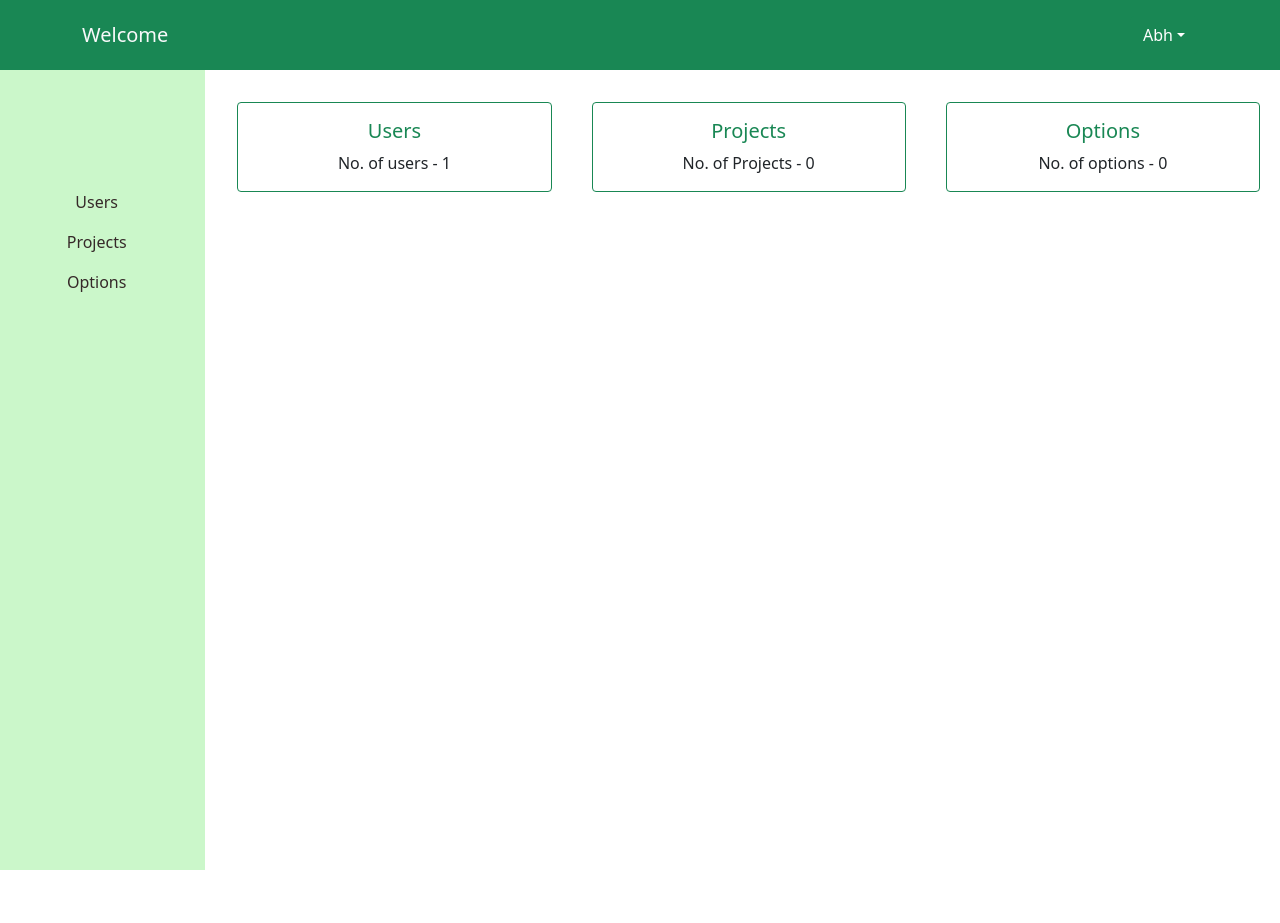
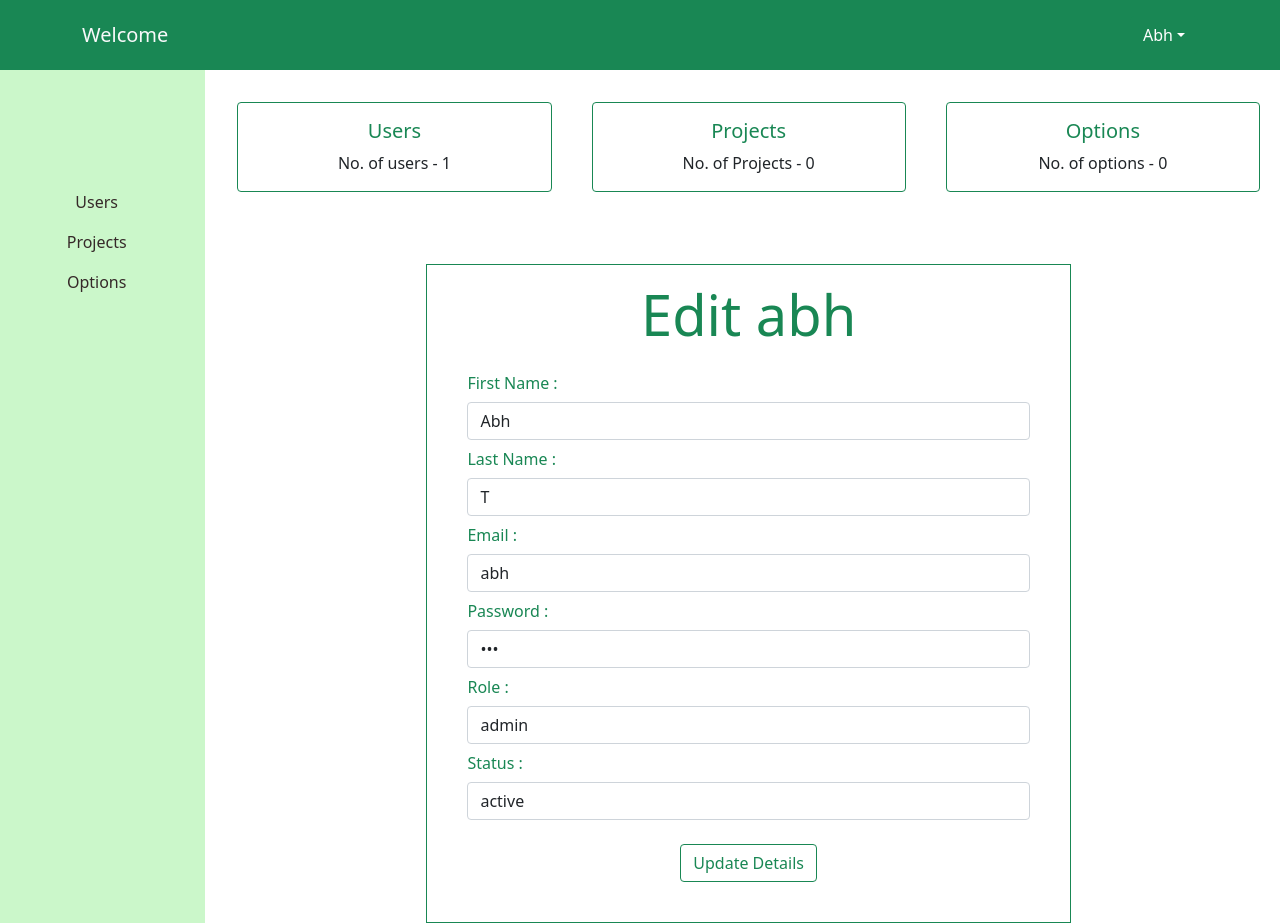
Before and after one commit to recursorit/CRM-app-abh, a React (Create React App) app: page /login/AdminEdit in a window 1280 px wide. Before the commit the page ends 870 px from the top, so only its background shows below. Built offline with nearby package versions, Linux system fonts and the light colour scheme.

Commit message:
routing adjusted

```diff
--- a/src/App.js
+++ b/src/App.js
@@ -9,8 +9,7 @@ import {
 import Login from './Components/Login';
 import Register from './Components/Register';
 import UserDashboard from './Components/UserDashboard';
-import EditUser from './Components/editUser';
-import AdminEdit from './Components/AdminEdit';
+
 
 function App() {
 
@@ -24,15 +23,10 @@ function App() {
         <Route path="/register" >
           <Register />
         </Route>
-        <Route path="/login/" >
+        <Route path="/login" >
           <UserDashboard />
         </Route>
-        <Route path="/edit" >
-          <EditUser />
-        </Route>
-        <Route path="/AdminEdit" >
-          <AdminEdit />
-        </Route>
+
       </Switch>
     </Container>
   );
--- a/src/Components/AdminEdit.js
+++ b/src/Components/AdminEdit.js
@@ -11,8 +11,8 @@ const Adminedit =()=> {
     const history = useHistory()
     const dispatch = useDispatch()
 
-    const logged = useSelector(state=>state.logged.loggedIn)
-    if(logged === false){
+    const logged =localStorage.getItem("loggedIn")// useSelector(state=>state.logged.loggedIn)
+    if(logged === "false"){
         history.push(`/`)
     }
 
@@ -43,11 +43,11 @@ const Adminedit =()=> {
     const addUsers = ()=>{
         return email.includes("@" && ".com") ? (setEmailvalid(false),(password.length > 7) ?
         (add(),
-        history.push(`/login/${email}`)) : setPasswordvalid(true)) : setEmailvalid(true)
+        history.push(`/login`)) : setPasswordvalid(true)) : setEmailvalid(true)
     }
     return(
         <Container>
-            <Row className="my-5 px-4 pt-5 justify-content-center">
+            <Row className=" px-4 pt-3 justify-content-center">
             <Col xs={10} lg={8}  className="p-0 mt-5">
             <Card border="success" className=" rounded-0" >
                 <Card.Body>
--- a/src/Components/Login.js
+++ b/src/Components/Login.js
@@ -44,7 +44,7 @@ const Login =()=> {
 
     useEffect(()=>{
         const logged = localStorage.getItem("loggedIn")// useSelector(state=>state.logged.loggedIn)
-    console.log(logged)
+
     //const currentUser = localStorage.getItem("currentUser")// useSelector(state=>state.logged.currentUser)
     if(logged === "true"){
         history.push(`/login`)
--- a/src/Components/UserDashboard.js
+++ b/src/Components/UserDashboard.js
@@ -9,6 +9,8 @@ import { withRouter } from "react-router";
 import { adminEditIndex, removeUser } from '../redux/actions';
 import {GiHamburgerMenu } from "react-icons/gi";
 import {MdCancel, MdDelete} from "react-icons/md";
+import EditUser from './editUser';
+import AdminEdit from './AdminEdit';
 
 const Userdashboard = ()=>{
 
@@ -41,7 +43,7 @@ const Userdashboard = ()=>{
 
                                 <Dropdown.Menu>
                                     <Dropdown.Item  className="text-success"
-                                     onClick={()=>history.push(`/edit`)}>
+                                     onClick={()=>history.push(`/login/edit`)}>
                                          {userData.email}   <BiPencil className="mb-1" color="green"/>
                                     </Dropdown.Item>
                                     <Dropdown.Item onClick={()=>{history.push("/");localStorage.setItem("loggedIn",false)}} className="text-success">Log Out</Dropdown.Item>
@@ -144,7 +146,7 @@ const Userdashboard = ()=>{
                         <th className="text-success">{user.status}</th>
                         {userData.role === "admin" ?
                          <th><BiEdit color="#007E33" onClick={
-                             ()=>{ return (history.push(`/AdminEdit`),
+                             ()=>{ return (history.push(`/login/AdminEdit`),
                                  dispatch(adminEditIndex(user.index)))}
                             } /></th>
                          : null}
@@ -186,6 +188,13 @@ const Userdashboard = ()=>{
                 <Route path="/login/options">
                 <p className="display-4 text-success mt-3 text-start px-4">Options</p>
                 </Route>
+
+                <Route path="/login/edit" >
+                <EditUser />
+                </Route>
+                <Route path="/login/AdminEdit" >
+                <AdminEdit />
+                </Route>
             </Switch>
 
 
--- a/src/Components/editUser.js
+++ b/src/Components/editUser.js
@@ -12,8 +12,8 @@ const Edituser =()=> {
     const history = useHistory()
     const dispatch = useDispatch()
 
-    const logged = useSelector(state=>state.logged.loggedIn)
-    if(logged === false){
+    const logged =localStorage.getItem("loggedIn")// useSelector(state=>state.logged.loggedIn)
+    if(logged === "false"){
         history.push(`/`)
     }
 
@@ -44,11 +44,11 @@ const Edituser =()=> {
     const addUsers = ()=>{
         return email.includes("@" && ".com") ? (setEmailvalid(false),(password.length > 7) ?
         (add(),
-        history.push(`/login/${email}`)) : setPasswordvalid(true)) : setEmailvalid(true)
+        history.push(`/login`)) : setPasswordvalid(true)) : setEmailvalid(true)
     }
     return(
         <Container>
-            <Row className="my-5 px-4 pt-5 justify-content-center">
+            <Row className=" px-4 pt-3 justify-content-center">
             <Col xs={10} lg={8}  className="p-0 mt-5">
             <Card border="success" className=" rounded-0" >
                 <Card.Body>
--- a/src/dashboard.css
+++ b/src/dashboard.css
@@ -1,5 +1,6 @@
 .sidenav{
-    height: 100vh;
+    min-height: 100vh;
+    height: 100%;
     padding-top: 7rem;
     background: rgb(203, 247, 202);
 }
```
